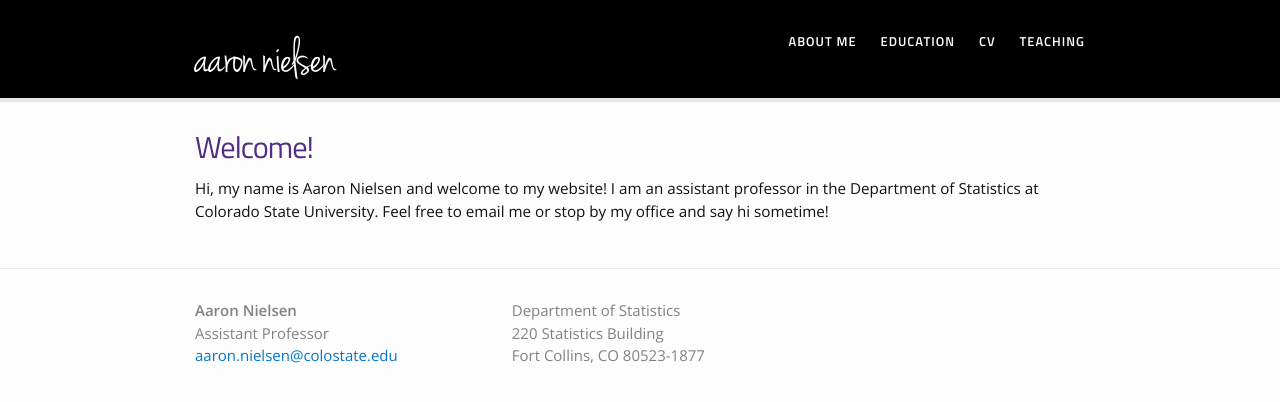
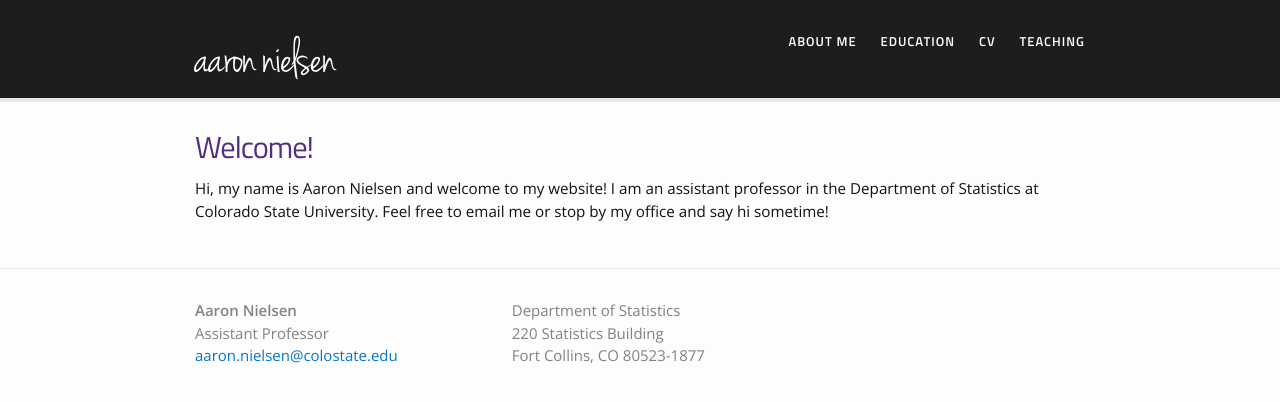
Before and after one commit to aaron-nielsen/aaron-nielsen.github.io, a Jekyll site: the page built from index.html, in a window 1280 px wide. Shown: the top 402 px of the page. Built offline with Jekyll 4.4.1, drawn with Linux system fonts in a browser that asks for light colours.

Commit message:
Update _header.scss

```diff
--- a/_sass/_header.scss
+++ b/_sass/_header.scss
@@ -12,7 +12,7 @@
     border-top: 0px solid $grey-color-dark;
 	border-bottom: 4px solid $grey-color-light;
     min-height: 50px;
-    background-color: #000000;
+    background-color: #1D1D1D;
     // background: url('../images/a1.jpg');
 
     // Positioning context for the mobile navigation icon
@@ -166,7 +166,7 @@ z-index:999;
 
     .page-link {
         color: #ffffff;
-    background: #000000;
+    background: #1D1D1D;
         line-height: $base-line-height;
 		//margin-top: 25px;
 
```
